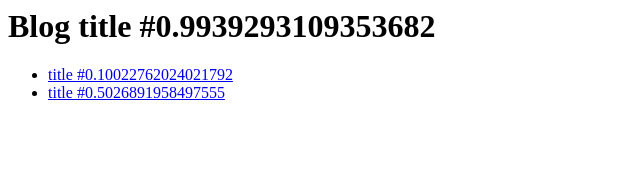
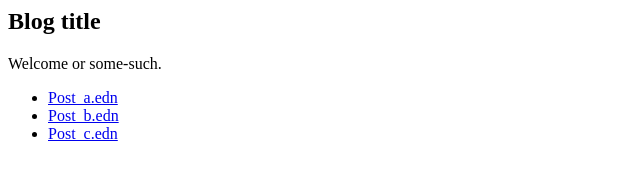
Before and after one commit to escherize/bengine, a website: page blog/index.html in a window 1280 px wide. Shown: the whole page, without its empty margins (0-640 px from the left). Drawn offline with Linux system fonts and the light colour scheme.

Commit message:
works preddy ok

```diff
--- a/blog/index.html
+++ b/blog/index.html
@@ -1 +1 @@
-<h1>Blog title #0.9939293109353682</h1><ul><li><a href="post_one.html">title #0.10022762024021792</a></li><li><a href="post_two.html">title #0.5026891958497555</a></li></ul>
+<article><h1>Blog title</h1><p>Welcome or some-such.</p><ul><li><a href="post_a.html">Post_a.edn</a></li><li><a href="post_b.html">Post_b.edn</a></li><li><a href="post_c.html">Post_c.edn</a></li></ul></article>
```
Also changed, not shown: blog/post_one.html (deleted, +0 -1 lines), blog/post_two.html (deleted, +0 -1 lines), 10 other files.
